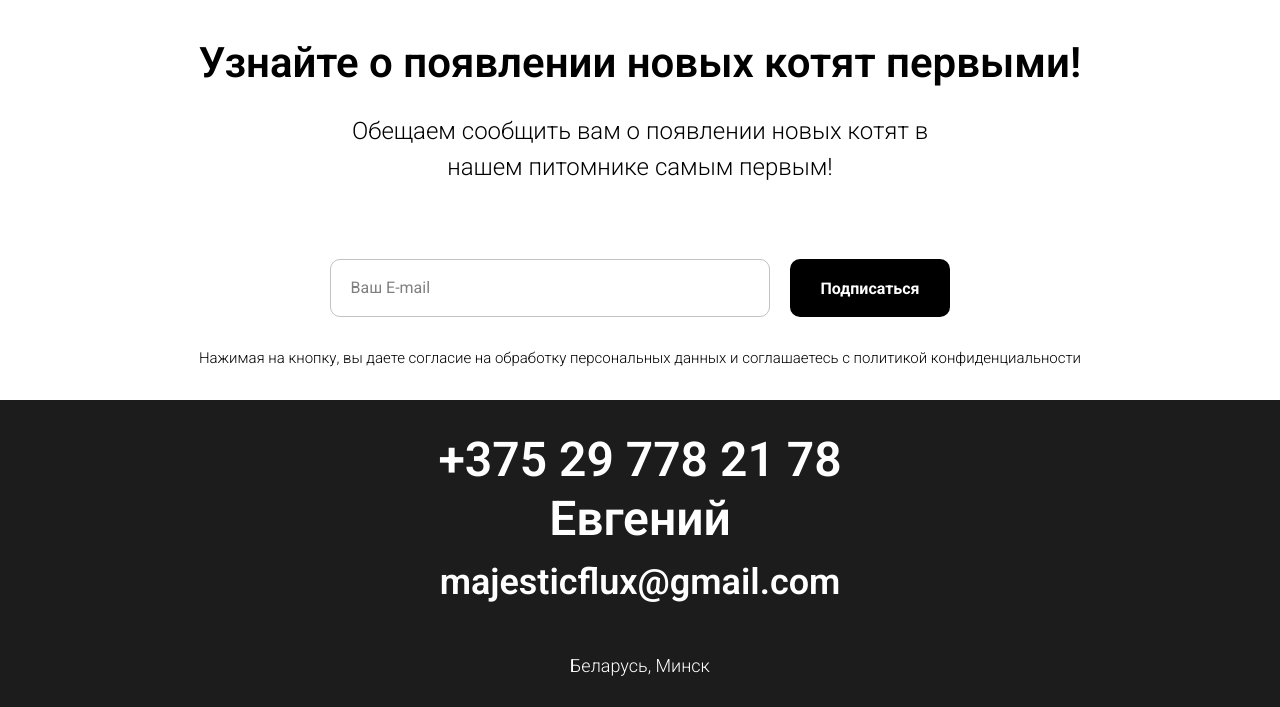
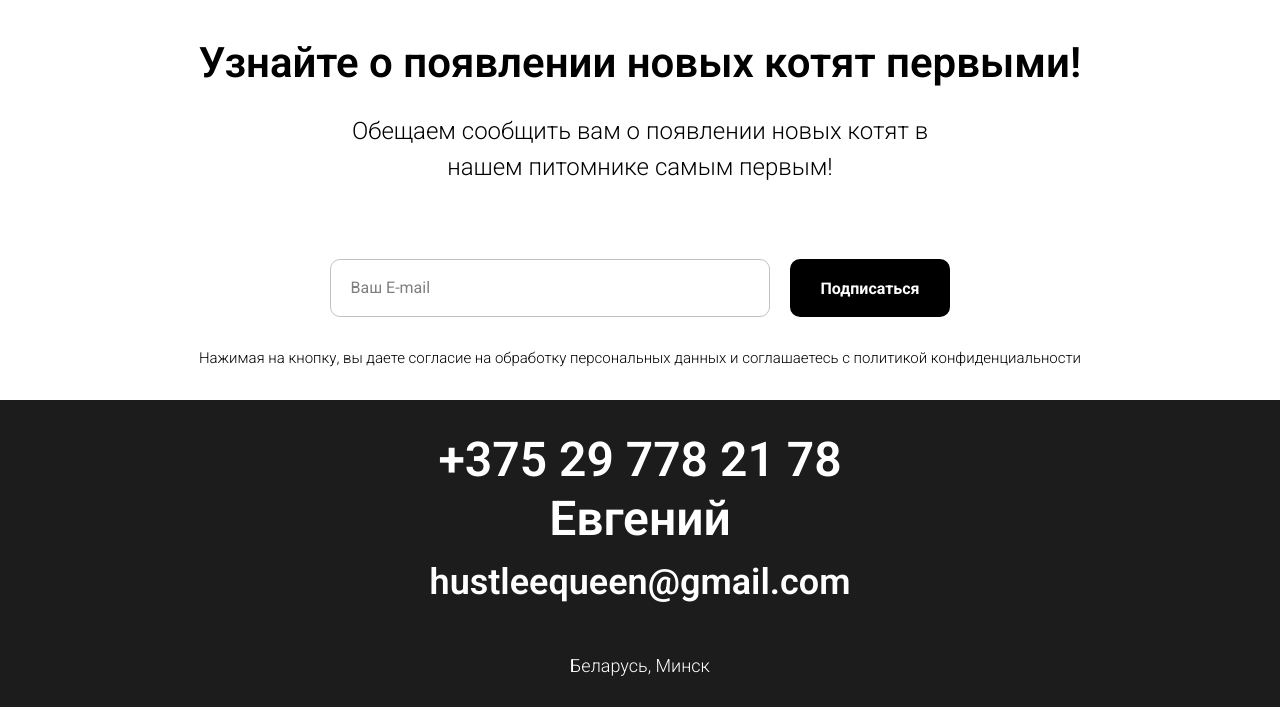
Before and after one commit to hustlestar/fluxcattery, a plain HTML site: page article1.html in a window 1280 px wide. Shown: the part 3439-4146 px from the top of the page. Drawn offline with Linux system fonts and the light colour scheme.

Commit message:
new email

```diff
--- a/article1.html
+++ b/article1.html
@@ -656,7 +656,7 @@ $(document).ready(function() {
 <div class="t573">
   <div class="t-container">
     <div class="t-col t-col_6 t-prefix_3 t-align_center">
-      <div class="t573__contacts t-title t-title_sm" style="color:#ffffff;" field="text"><span style="line-height: 30px;">+375 29 778 21 78</span><br /><span style="line-height: 30px;">Евгений</span><br /><span style="line-height: 30px; font-size: 36px;">majesticflux@gmail.com</span></div>      <div class="t573__address t-text t-text_sm" style="color:#ffffff;" field="text2">Беларусь, Минск</div>
+      <div class="t573__contacts t-title t-title_sm" style="color:#ffffff;" field="text"><span style="line-height: 30px;">+375 29 778 21 78</span><br /><span style="line-height: 30px;">Евгений</span><br /><span style="line-height: 30px; font-size: 36px;">hustleequeen@gmail.com</span></div>      <div class="t573__address t-text t-text_sm" style="color:#ffffff;" field="text2">Беларусь, Минск</div>
       <div class="t-sociallinks">
   <div class="t-sociallinks__wrapper">
       <div class="t-sociallinks__item">
```
Also changed, not shown: article2.html (+1 -1 lines), article3.html (+1 -1 lines), article4.html (+1 -1 lines), articles.html (+1 -1 lines), faq.html (+1 -1 lines), files/page12880496body.html (+1 -1 lines), files/page13533508body.html (+1 -1 lines), files/page13534668body.html (+1 -1 lines), files/page13534977body.html (+1 -1 lines), files/page13535053body.html (+1 -1 lines), files/page13535107body.html (+1 -1 lines), files/page13544554body.html (+1 -1 lines), files/page16870482body.html (+1 -1 lines), files/page16870841body.html (+1 -1 lines), 5 more files.
